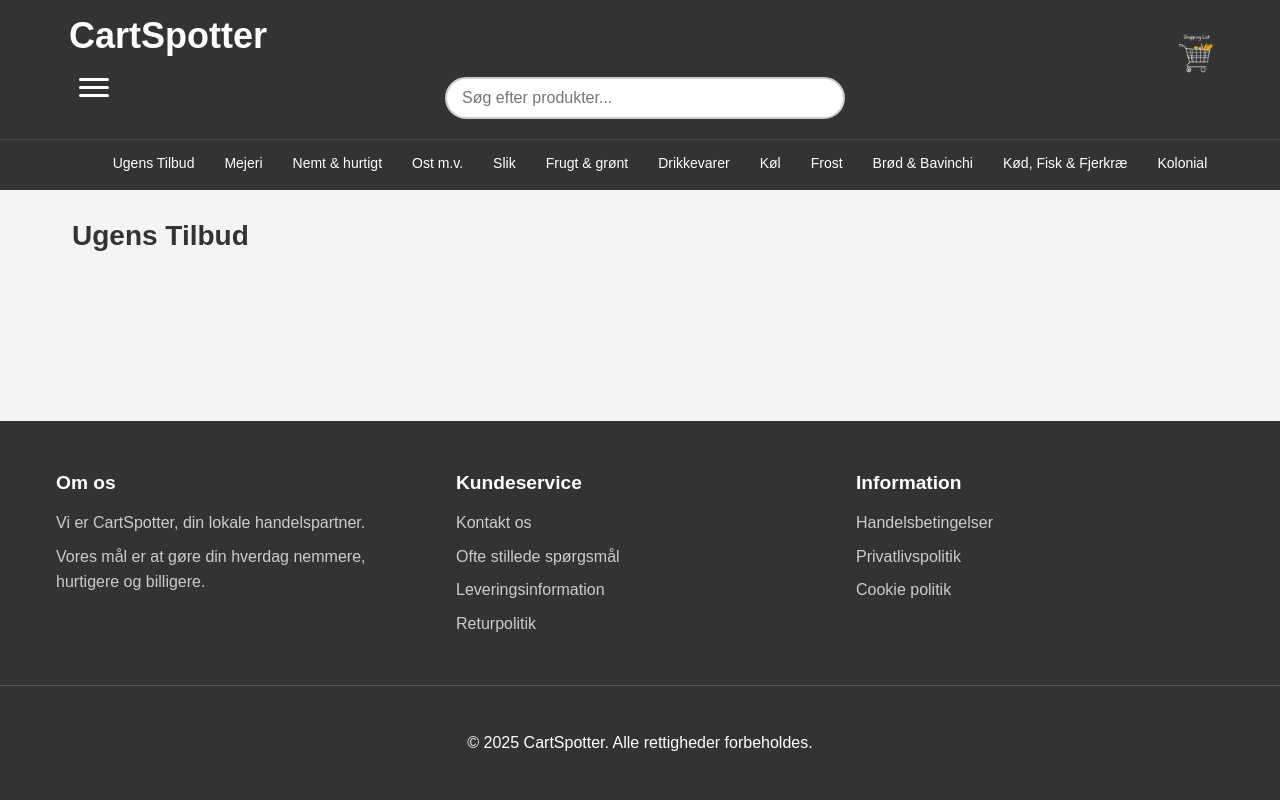
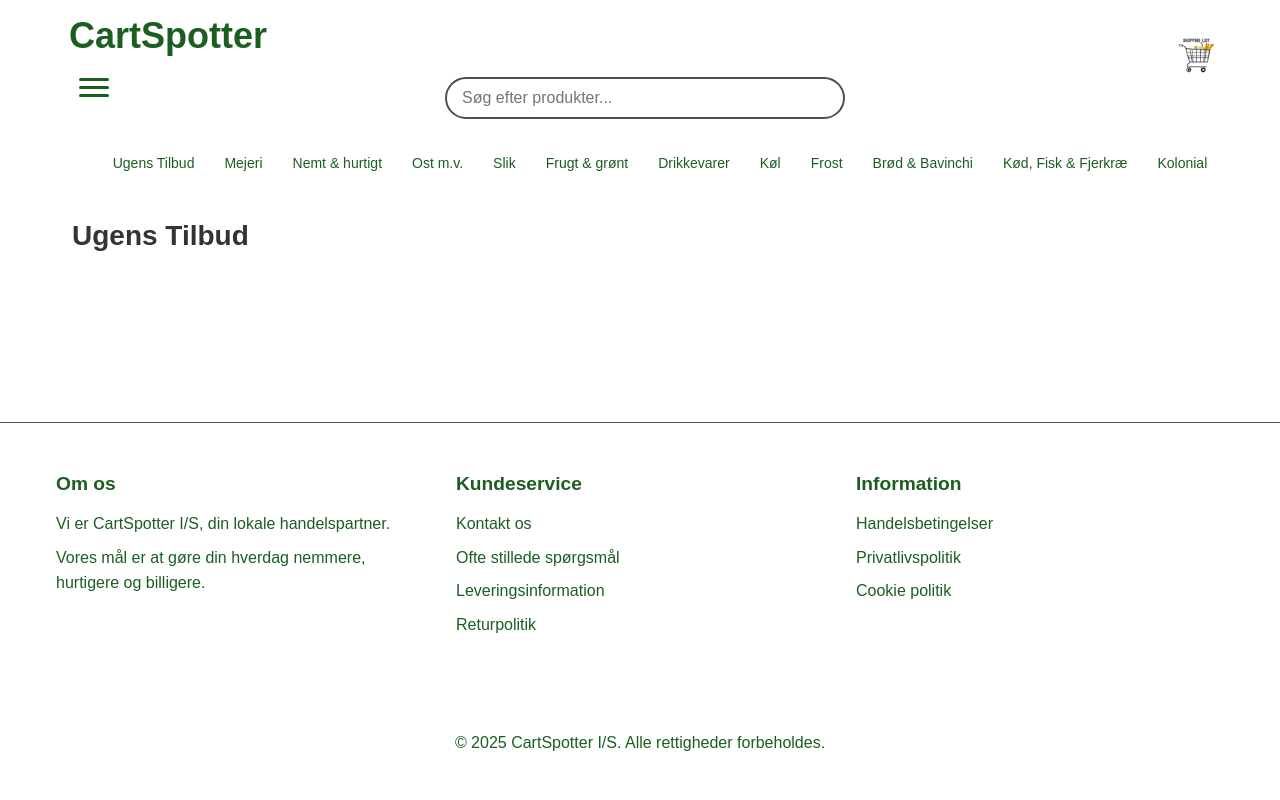
Before and after one commit to SammyIsse/Million, a Flask app: page /sale.html in a window 1280 px wide. Run offline with Flask 3, Linux system fonts and the light colour scheme.

Commit message:
Færdig MVP

```diff
--- a/static/css/styles.css
+++ b/static/css/styles.css
@@ -13,7 +13,7 @@ body {
     flex-direction: column;
     min-height: 100vh;
     font-family: Arial, sans-serif;
-    background-color: #f4f4f4;
+    background-color: #ffffff;
 }
 
 .container {
@@ -42,8 +42,8 @@ main {
 /* ==========================================================================
    Typography & Links
    ========================================================================== */
-a {
-    color: white;
+   a {
+    color: #1B5E20;
     text-decoration: none;
 }
 
@@ -54,9 +54,9 @@ a:hover {
 /* ==========================================================================
    Header & Navigation
    ========================================================================== */
-header {
-    background-color: #333;
-    color: white;
+   header {
+    background-color: #ffffff;
+    color: rgb(0, 0, 0);
     padding: 15px 0;
     position: relative;
     top: 0;
@@ -102,7 +102,7 @@ header h1 {
 .hamburger-menu span {
     width: 30px;
     height: 3px;
-    background: white;
+    background: #1B5E20;
     border-radius: 10px;
     transition: all 0.3s linear;
     position: relative;
@@ -195,7 +195,7 @@ header h1 {
     width: 100%;
     padding: 10px 40px 10px 15px;
     font-size: 16px;
-    border: 2px solid #ccc;
+    border: 2px solid #4f4f4f;
     border-radius: 25px;
     box-sizing: border-box;
     background-color: #fff;
@@ -938,13 +1027,25 @@ header h1 {
 /* ==========================================================================
    Footer
    ========================================================================== */
-footer {
+   footer {
     flex-shrink: 0;
-    background-color: #333;
-    color: white;
+    background-color: #ffffff;
+    color: #1B5E20;
     padding: 2rem 0;
     width: 100%;
     margin-top: auto;
+    position: relative; /* Sikrer, at ::before forholder sig til footeren */
+}
+
+footer::before {
+    content: "";
+    display: block;
+    width: 100%;
+    height: 1px; /* Tykkelsen på stregen */
+    background-color: #555; /* Farve på stregen */
+    position: absolute;
+    top: 0; /* Placerer stregen præcis over footeren */
+    left: 0;
 }
 
 .footer-content {
@@ -963,20 +1064,20 @@ footer {
 }
 
 .footer-section h3 {
-    color: #fff;
+    color: #1B5E20;
     margin-bottom: 1rem;
     font-size: 1.2rem;
 }
 
 .footer-section p, .footer-section a {
-    color: #ccc;
+    color: #1B5E20;
     text-decoration: none;
     line-height: 1.6;
     margin: 0.5rem 0;
 }
 
 .footer-section a:hover {
-    color: #fff;
+    color: #1B5E20;
     text-decoration: underline;
 }
 
@@ -984,62 +1085,7 @@ footer {
     text-align: center;
     padding-top: 2rem;
     margin-top: 2rem;
-    border-top: 1px solid #555;
-}
-
-/* ==========================================================================
-   Slider design
-   ========================================================================== */
-/* Slider container */
-.category-slider {
-    width: 100%;
-    overflow-x: auto;    /* Horisontal scrolling */
-    margin: 10px 0;
-    padding: 10px 0;
-}
-
-/* Slider item list */
-.slider-list {
-    display: flex;        /* Horisontal rækkefølge */
-    list-style-type: none; /* Fjerner listepunkter */
-    padding: 0;
-    margin: 0;
-}
-
-/* Slider item */
-.slider-list li {
-    flex-direction: column;   /* Billede og tekst vertikalt */
-    align-items: center;      /* Centrerer indhold */
-    margin-right: 10px;       /* Mellemrum mellem items */
-    text-align: center;       /* Centrerer tekst */
-    min-width: 120px;         /* Minimum bredde */
-}
-
-/* Category image */
-.slider-list li img {
-    width: 100px;             /* Bredde 100px */
-    height: 130px;            /* Højde 130px */
-    object-fit: cover;        /* Beholder billedforhold */
-    margin-bottom: 10px;      /* Afstand under billede */
-    border-radius: 8px;       /* Rundede hjørner */
-    box-shadow: 0 4px 6px rgba(0, 0, 0, 0.1); /* Skærm skygge */
-}
-
-/* Links in slider items */
-.slider-list li a {
-    text-decoration: none;     /* Fjerner understregning */
-    color: #333;               /* Linkfarve */
-    font-weight: bold;         /* Fed tekst */
-    display: block;            /* Block-level element */
-    margin-bottom: 10px;       /* Afstand under tekst */
-}
-
-/* Hover effect */
-.slider-list li:hover {
-    background-color: #e0e0e0; /* Baggrundsfarve ved hover */
-}
-
-
+}
 
 /* ==========================================================================
    Pagination
@@ -1434,9 +1480,8 @@ body.search-active main > *:not(.search-results) {
 .category-nav {
     width: 100%;
     padding: 10px 20px;
-    border-top: 1px solid rgba(255, 255, 255, 0.1);
-    background-color: #333;
-    position: relative;
+    border-top: 1px solid #ffffff1a;
+    background-color: #ffffff;
 }
 
 .category-nav ul {
@@ -1477,7 +1522,7 @@ body.search-active main > *:not(.search-results) {
 }
 
 .category-nav a {
-    color: white;
+    color: #1B5E20;
     text-decoration: none;
     font-size: 14px;
     padding: 5px 0;
@@ -1509,22 +1554,6 @@ body.search-active main > *:not(.search-results) {
 
 .category-nav a:active {
     transform: translateY(1px) scale(0.95);
-}
-
-.category-nav:after {
-    content: "";
-    position: absolute;
-    bottom: 0;
-    left: 0;
-    right: 0;
-    height: 4px;
-    background: linear-gradient(to right,
-        rgba(0,0,0,0.1) 0%,
-        rgba(0,0,0,0.2) 50%,
-        rgba(0,0,0,0.1) 100%
-    );
-    opacity: 0;
-    transition: opacity 0.3s ease;
 }
 
 .category-nav:hover:after {
--- a/templates/base.html
+++ b/templates/base.html
@@ -30,7 +30,7 @@
             <!-- Cart -->
             <div class="cart">
                 <button class="cart-icon" onclick="toggleCart()">
-                    <img src="{{ url_for('static', filename='images/Kurv.png') }}" alt="Indkøbskurv" class="cart-icon">
+                    <img src="{{ url_for('static', filename='images/Kurv2.png') }}" alt="Indkøbskurv" class="cart-icon">
                     <span id="cart-count">0</span>
                 </button>
             </div>
@@ -202,7 +202,7 @@
         <div class="footer-content">
             <div class="footer-section">
                 <h3>Om os</h3>
-                <p>Vi er CartSpotter, din lokale handelspartner. </p>
+                <p>Vi er CartSpotter I/S, din lokale handelspartner. </p>
                 <p>Vores mål er at gøre din hverdag nemmere, hurtigere og billigere. </p>
             </div>
 
@@ -223,7 +223,7 @@
         </div>
 
         <div class="footer-bottom">
-            <p>&copy; 2025 CartSpotter. Alle rettigheder forbeholdes.</p>
+            <p>&copy; 2025 CartSpotter I/S. Alle rettigheder forbeholdes.</p>
         </div>
     </footer>
 </body>
```
Also changed, not shown: other parts of static/css/styles.css (+93 -4 lines), templates/Banner/banner.html (added, +22 -0 lines), templates/index.html (+19 -5 lines), static/images/Banner-på-vej.png (added), static/images/Kurv2.png (added).
